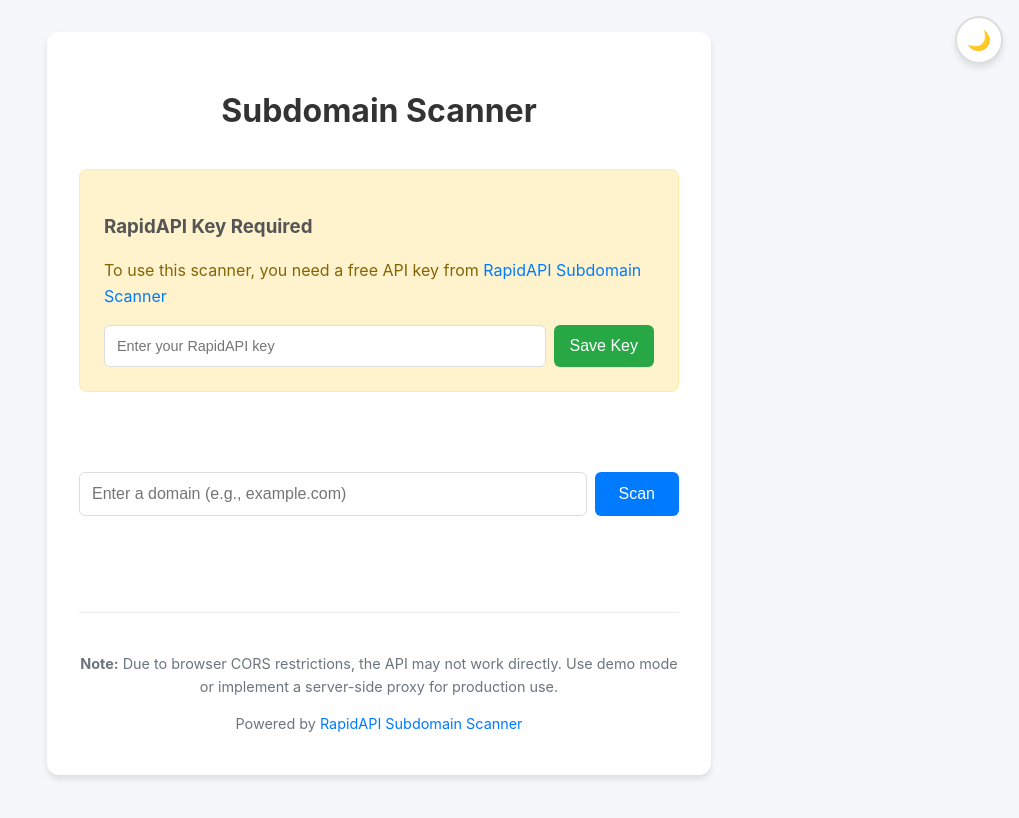
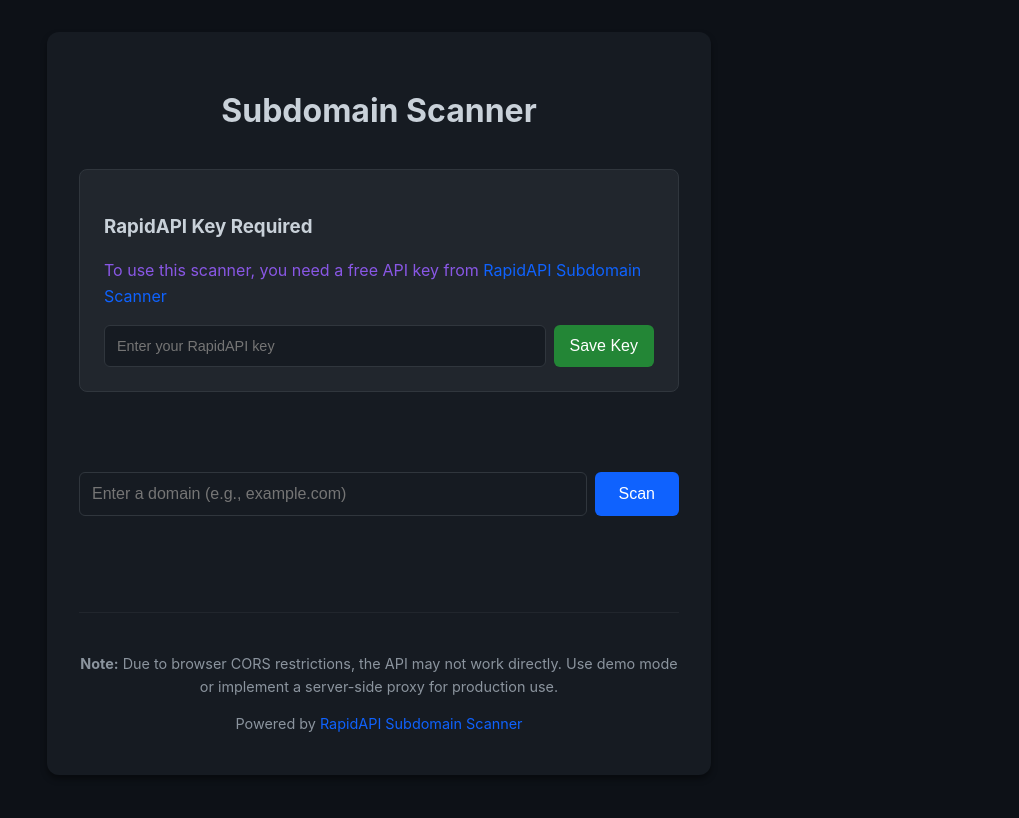
Before and after one commit to chatala1/Subdomain-Scanner-Site, a Jekyll site: the page built from index.md, in a window 1280 px wide. Shown: the top 818 px of the page, without its empty margins (261-1280 px from the left). Built offline with Jekyll 4.4.1, drawn with Linux system fonts in a browser that asks for light colours.

Commit message:
Remove theme toggle button and keep only dark theme styling
Co-authored-by: chatala1 <16328550+chatala1@users.noreply.github.com>

```diff
--- a/_layouts/default.html
+++ b/_layouts/default.html
@@ -10,40 +10,8 @@
   </head>
 
   <body>
-    <button class="theme-toggle" onclick="toggleTheme()" title="Toggle dark mode">
-      <span id="theme-icon">🌙</span>
-    </button>
-
     <main id="main" role="main">
       {{ content }}
     </main>
-
-    <script>
-      // Theme management for Jekyll
-      function initializeTheme() {
-        const savedTheme = localStorage.getItem('theme') || 'light';
-        document.documentElement.setAttribute('data-theme', savedTheme);
-        updateThemeIcon(savedTheme);
-      }
-
-      function toggleTheme() {
-        const currentTheme = document.documentElement.getAttribute('data-theme');
-        const newTheme = currentTheme === 'dark' ? 'light' : 'dark';
-
-        document.documentElement.setAttribute('data-theme', newTheme);
-        localStorage.setItem('theme', newTheme);
-        updateThemeIcon(newTheme);
-      }
-
-      function updateThemeIcon(theme) {
-        const themeIcon = document.getElementById('theme-icon');
-        if (themeIcon) {
-          themeIcon.textContent = theme === 'dark' ? '☀️' : '🌙';
-        }
-      }
-
-      // Initialize theme on page load
-      document.addEventListener('DOMContentLoaded', initializeTheme);
-    </script>
   </body>
 </html>
--- a/assets/js/scanner.js
+++ b/assets/js/scanner.js
@@ -1,27 +1,4 @@
 let userApiKey = localStorage.getItem('rapidapi_key');
-
-// Theme management
-function initializeTheme() {
-  const savedTheme = localStorage.getItem('theme') || 'light';
-  document.documentElement.setAttribute('data-theme', savedTheme);
-  updateThemeIcon(savedTheme);
-}
-
-function toggleTheme() {
-  const currentTheme = document.documentElement.getAttribute('data-theme');
-  const newTheme = currentTheme === 'dark' ? 'light' : 'dark';
-
-  document.documentElement.setAttribute('data-theme', newTheme);
-  localStorage.setItem('theme', newTheme);
-  updateThemeIcon(newTheme);
-}
-
-function updateThemeIcon(theme) {
-  const themeIcon = document.getElementById('theme-icon');
-  if (themeIcon) {
-    themeIcon.textContent = theme === 'dark' ? '☀️' : '🌙';
-  }
-}
 
 function showApiKeyInput() {
   const keyInput = document.getElementById("apiKeyInput");
@@ -172,9 +149,6 @@ async function scanSubdomains() {
 
 // Check if API key exists on page load and add Enter key support
 window.addEventListener('DOMContentLoaded', function() {
-  // Initialize theme
-  initializeTheme();
-
   if (userApiKey) {
     document.getElementById("apiKeyStatus").innerHTML = "✓ API key saved";
     document.getElementById("clearKeyBtn").style.display = "inline";
--- a/index.html
+++ b/index.html
@@ -7,10 +7,6 @@
   <link rel="stylesheet" href="style.css" />
 </head>
 <body>
-  <button class="theme-toggle" onclick="toggleTheme()" title="Toggle dark mode">
-    <span id="theme-icon">🌙</span>
-  </button>
-
   <div class="container">
     <h1>Subdomain Scanner</h1>
 
--- a/style.css
+++ b/style.css
@@ -1,35 +1,4 @@
 :root {
-  /* Light theme colors */
-  --bg-primary: #f5f7fa;
-  --bg-secondary: #ffffff;
-  --bg-accent: #fff3cd;
-  --bg-accent-border: #ffeaa7;
-  --bg-subdomain: #f8f9fa;
-  --bg-subdomain-hover: #e9ecef;
-
-  --text-primary: #333333;
-  --text-secondary: #555555;
-  --text-muted: #6c757d;
-  --text-accent: #856404;
-  --text-light: #ffffff;
-
-  --accent-primary: #007bff;
-  --accent-primary-hover: #0056b3;
-  --accent-success: #28a745;
-  --accent-success-hover: #218838;
-  --accent-danger: #dc3545;
-  --accent-warning: #ffc107;
-  --accent-warning-text: #212529;
-
-  --border-color: #dddddd;
-  --border-accent: #007bff;
-  --border-separator: #e9ecef;
-
-  --shadow-primary: 0 4px 6px rgba(0, 0, 0, 0.1);
-  --shadow-focus: 0 0 0 3px rgba(0, 123, 255, 0.1);
-}
-
-[data-theme="dark"] {
   /* Dark theme colors - GitHub inspired */
   --bg-primary: #0d1117;
   --bg-secondary: #161b22;
@@ -68,34 +37,6 @@ body {
   padding: 2rem;
   line-height: 1.6;
   transition: background-color 0.3s ease, color 0.3s ease;
-}
-
-/* Theme toggle button */
-.theme-toggle {
-  position: fixed;
-  top: 1rem;
-  right: 1rem;
-  background: var(--bg-secondary);
-  border: 2px solid var(--border-color);
-  color: var(--text-primary);
-  padding: 0.5rem;
-  border-radius: 50%;
-  cursor: pointer;
-  font-size: 1.2rem;
-  width: 3rem;
-  height: 3rem;
-  display: flex;
-  align-items: center;
-  justify-content: center;
-  transition: all 0.3s ease;
-  box-shadow: var(--shadow-primary);
-  z-index: 1000;
-}
-
-.theme-toggle:hover {
-  background: var(--accent-primary);
-  color: var(--text-light);
-  transform: scale(1.1);
 }
 
 .container {
```
